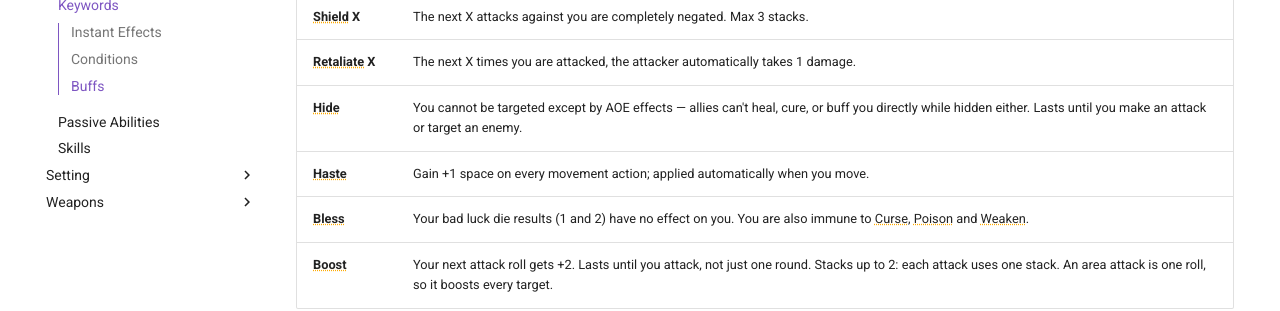
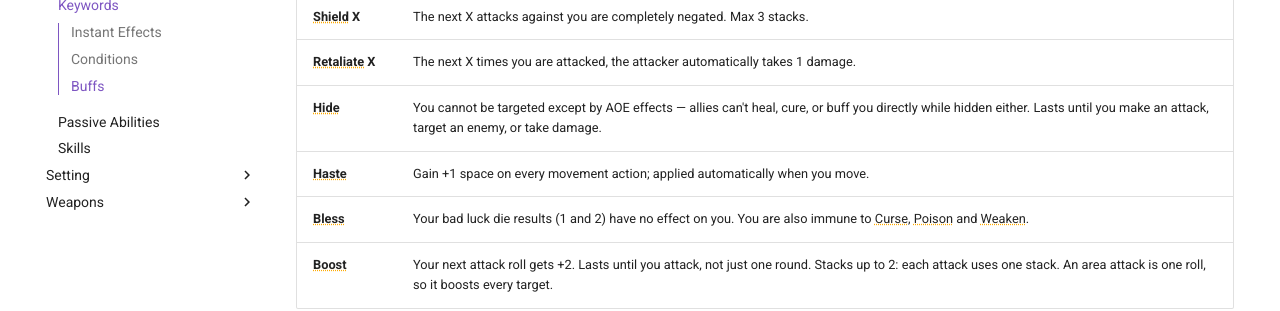
Before and after one commit to mrjoelpearce/CardPG-Guide, an MkDocs documentation site: the page built from docs/Mechanics/Keywords.md, in a window 1280 px wide and 900 px high, scrolled down 1520 px. Shown: the part 507-818 px from the top of the window. Built offline with MkDocs 1.6.1 and Material for MkDocs 9.7.7, drawn with Linux system fonts in a browser that asks for light colours; comment, search, counter and statistics services are not loaded.

Commit message:
Hide: also clears on taking damage
Co-Authored-By: Claude Sonnet 5.5 <noreply@anthropic.com>

```diff
--- a/docs/Mechanics/Keywords.md
+++ b/docs/Mechanics/Keywords.md
@@ -50,7 +50,7 @@ If an ability has a Keyword, that keyword is activated on any hit, even if an at
 | **Bolster X**   | For the next X attacks against you, reduce damage by 1.                                                     |
 | **Shield X**    | The next X attacks against you are completely negated. Max 3 stacks.                                        |
 | **Retaliate X** | The next X times you are attacked, the attacker automatically takes 1 damage.                               |
-| **Hide**        | You cannot be targeted except by AOE effects — allies can't heal, cure, or buff you directly while hidden either. Lasts until you make an attack or target an enemy. |
+| **Hide**        | You cannot be targeted except by AOE effects — allies can't heal, cure, or buff you directly while hidden either. Lasts until you make an attack, target an enemy, or take damage. |
 | **Haste**       | Gain +1 space on every movement action; applied automatically when you move.                                |
 | **Bless**       | Your bad luck die results (1 and 2) have no effect on you. You are also immune to Curse, Poison and Weaken. |
 | **Boost**       | Your next attack roll gets +2. Lasts until you attack, not just one round. Stacks up to 2: each attack uses one stack. An area attack is one roll, so it boosts every target. |
--- a/docs/javascripts/keyword-tooltips.js
+++ b/docs/javascripts/keyword-tooltips.js
@@ -34,7 +34,7 @@
     Bolster: "For the next X attacks against you, reduce damage by 1.",
     Shield: "The next X attacks against you are completely negated. Max 3 stacks.",
     Retaliate: "The next X times you are attacked, the attacker automatically takes 1 damage.",
-    Hide: "You cannot be targeted except by AOE effects. Lasts until you make an attack or target an enemy — clears the moment you do, however many rounds that takes.",
+    Hide: "You cannot be targeted except by AOE effects. Lasts until you make an attack, target an enemy, or take damage — clears the moment you do, however many rounds that takes.",
     Haste: "Gain +1 space on every movement action.",
     Bless: "Your bad luck die results (1 and 2) have no effect on you. You are also immune to Curse, Poison and Weaken.",
     Boost: "Your attacks roll at +2.",
--- a/docs/tools/build-tester.html
+++ b/docs/tools/build-tester.html
@@ -311,7 +311,7 @@ const KEYWORD_DESCRIPTIONS = {
   bolster: "For the next X attacks against you, reduce damage by 1. Charge-based. Max 5.",
   shield: "Absorb X incoming attacks entirely. Bypass ignores Shield. Charge-based. Max 3.",
   retaliate: "Deal 1 unavoidable damage to each attacker for next X attacks received. Charge-based. Max 5.",
-  hide: "You cannot be targeted except by AOE effects. Lasts until you make an attack or target an enemy.",
+  hide: "You cannot be targeted except by AOE effects. Lasts until you make an attack, target an enemy, or take damage.",
   haste: "Gain +1 space on all movement actions.",
   bless: "Ignore negative luck die results (rolls 1 and 2). Also prevents Curse, Weaken, and Poison outright.",
   boost: "+2 to attack rolls (advantage).",
```
